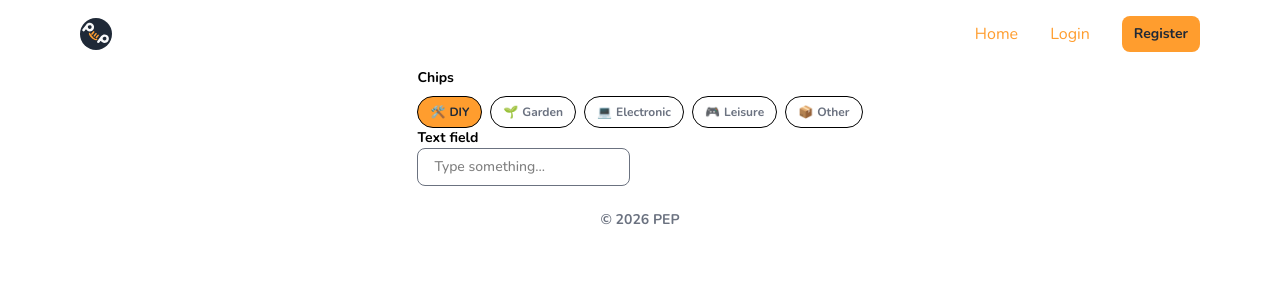
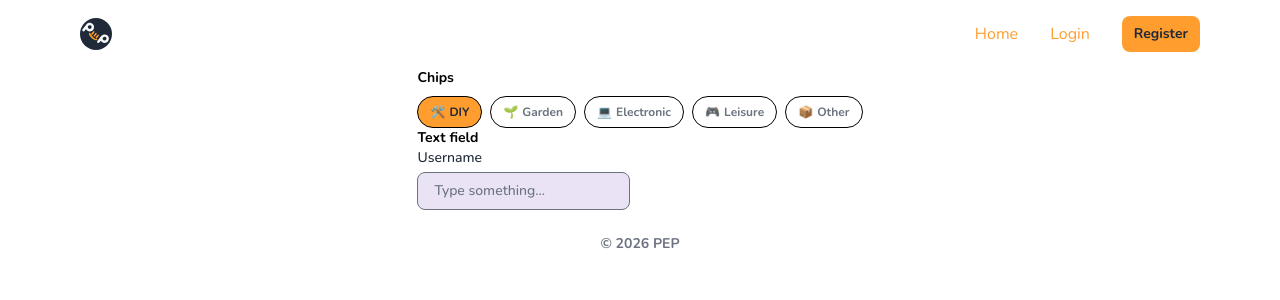
Before and after one commit to Tommfnr/Transcendence, an Angular app in the folder frontend/app/: page /test in a window 1280 px wide. Shown: the top 300 px of the page. Built offline with nearby package versions, Linux system fonts and the light colour scheme; no server answers.

Commit message:
wip: text field component

```diff
--- a/frontend/app/src/app/components/chip/chip.ts
+++ b/frontend/app/src/app/components/chip/chip.ts
@@ -16,7 +16,7 @@ export class ChipComponent {
 
 	get classes(): string {
 		const base =
-			'inline-flex h-8 items-center gap-1 rounded-full px-3 py-2 text-xs font-bold whitespace-nowrap cursor-pointer border border-text-strong';
+			'inline-flex h-8 items-center gap-1 rounded-full px-3 py-2 text-xs font-bold whitespace-nowrap cursor-pointer border border-strong';
 
 		if (this.selected)
 			return `${base} bg-primary text-on-primary`;
--- a/frontend/app/src/app/components/header-app/header-app.html
+++ b/frontend/app/src/app/components/header-app/header-app.html
@@ -2,8 +2,8 @@
   <img src="/icons/logo-invisible-background.svg" alt="" class="size-10 shrink-0" />
 
   <div class="min-w-0 flex-1">
-    <p class="truncate text-lg font-bold text-text-strong">Bonjour {{ userName() }}</p>
-    <p class="truncate text-2xs text-text-strong">Ensemble, rendons service à nos proches</p>
+    <p class="truncate text-lg font-bold text-strong">Bonjour {{ userName() }}</p>
+    <p class="truncate text-2xs text-strong">Ensemble, rendons service à nos proches</p>
   </div>
 
   <button type="button" aria-label="Notifications" class="shrink-0">
--- a/frontend/app/src/app/components/request-card/request-card.html
+++ b/frontend/app/src/app/components/request-card/request-card.html
@@ -6,18 +6,19 @@
 
     <div class="flex min-w-0 flex-1 flex-col gap-1">
       <div class="flex items-center gap-2">
-        <p class="truncate text-xs font-bold text-text-strong">
+        <p class="truncate text-xs font-bold text-strong">
           {{ request().authorName }}
           <span class="text-xs font-normal">- </span>
           <span class="text-xs font-normal italic">{{ request().groupName }}</span>
         </p>
-        <span class="ml-auto shrink-0 text-2xs font-light tracking-[-0.2px] text-text-strong">
+        <span class="ml-auto shrink-0 text-2xs font-light tracking-[-0.2px] text-strong
+">
           {{ request().timeAgo }}
         </span>
       </div>
 
       <div class="flex flex-col gap-1">
-        <h3 class="truncate text-xs font-bold text-text-strong">{{ request().title }}</h3>
+        <h3 class="truncate text-xs font-bold text-strong">{{ request().title }}</h3>
         <p class="line-clamp-2 text-xs text-text">{{ request().description }}</p>
       </div>
     </div>
--- a/frontend/app/src/app/components/stat-card/stat-card.html
+++ b/frontend/app/src/app/components/stat-card/stat-card.html
@@ -2,7 +2,7 @@
   <div class="flex h-full items-center px-2">
     <img [src]="'/icons/' + icon + '.svg'" alt="" class="size-8 shrink-0" />
   </div>
-  <div class="flex w-20 flex-col whitespace-nowrap text-text-strong">
+  <div class="flex w-20 flex-col whitespace-nowrap text-strong">
     <span class="text-xl font-bold">{{ count }}</span>
     <span class="text-2xs font-semibold tracking-tight">{{ label }}</span>
     <span class="text-2xs font-light tracking-tight">{{ sublabel }}</span>
--- a/frontend/app/src/app/components/tag/tag.ts
+++ b/frontend/app/src/app/components/tag/tag.ts
@@ -17,7 +17,7 @@ import { HelpRequestTagIcon } from '../../models/help-request.model';
 			@if (icon) {
 				<img [src]="'/icons/' + icon + '.svg'" alt="" class="size-3" />
 			}
-			<span class="whitespace-nowrap text-2xs tracking-tight text-text-strong">
+			<span class="whitespace-nowrap text-2xs tracking-tight text-strong">
 				{{ label }}
 			</span>
 		</span>
--- a/frontend/app/src/app/components/text-field/text-field.html
+++ b/frontend/app/src/app/components/text-field/text-field.html
@@ -1 +1,6 @@
-<input type="text" [placeholder]="placeholder" [class]="classes"/>
+<div class="flex flex-col gap-1">
+	@if (label) {
+		<label [for]="id" class="text-sm font-medium text-text">{{ label }}</label>
+	}
+	<input [id]="id" [type]="typeField" [placeholder]="placeholder" [class]="classes"/>
+</div>
--- a/frontend/app/src/app/components/text-field/text-field.ts
+++ b/frontend/app/src/app/components/text-field/text-field.ts
@@ -1,4 +1,4 @@
-import { Component, Input } from '@angular/core';
+import { Component, Input, Output, EventEmitter } from '@angular/core';
 
 export type TextFieldTone = 'white' | 'field' | 'complementary';
 export type TextFieldType = 'text' | 'password' | 'email' | 'number' | 'search' | 'tel' | 'url';
@@ -8,22 +8,30 @@ export type TextFieldType = 'text' | 'password' | 'email' | 'number' | 'search'
   imports: [],
   templateUrl: './text-field.html',
 })
+
 export class TextFieldComponent {
+
 	@Input() tone: TextFieldTone = 'white';
 	@Input({ required: true }) placeholder!: string;
-	@Input() type: TextFieldType = 'text';
+	@Input() typeField: TextFieldType = 'text';
+	@Input() label?: string;
+	@Output() valueChange = new EventEmitter<string>();
+
+	private static count = 0;
+	id = `text-field-${TextFieldComponent.count++}`;
 
 	get classes(): string {
 		const base =
-			'rounded-card border border-text-secondary px-4 py-2 text-sm font-medium '
+			'rounded-card border border-text-secondary px-4 py-2 text-sm font-medium placeholder:text-text-secondary '
 			+
-			'outline-none focus:border-primary';
+			'focus:outline-none focus:ring-1 focus:ring-offset-background ';
 
 		const surface: Record<TextFieldTone, string> = {
-			white: 'bg-card',
-			field: 'bg-field-surface',
-			complementary: 'bg-complementary',
+			white: 'bg-card focus:border-primary focus:ring-primary text-strong ',
+			field: 'bg-field-surface focus:border-primary focus:ring-primary text-strong',
+			complementary: 'bg-complementary-surface focus:border-complementary focus:ring-complementary text-strong',
 		};
+
 		return `${base} ${surface[this.tone]}`;
 	}
 }
--- a/frontend/app/src/app/pages/dashboard/dashboard.html
+++ b/frontend/app/src/app/pages/dashboard/dashboard.html
@@ -4,7 +4,7 @@
       class="flex h-10 min-w-40 flex-1 items-center gap-3 rounded-sm bg-card px-3 shadow-raised"
     >
       <img src="/icons/all-inclusive.svg" alt="" class="size-4 shrink-0" />
-      <span class="text-xs font-bold text-text-strong">Tous mes groupes</span>
+      <span class="text-xs font-bold text-strong">Tous mes groupes</span>
       <img src="/icons/chevron-down.svg" alt="" class="size-4 shrink-0" />
     </a>
 
@@ -29,7 +29,7 @@
         (click)="selectTab('requests')"
         class="border-b-2 px-2 pb-1 text-xs font-bold tracking-[-0.24px]"
         [ngClass]="
-          activeTab() === 'requests' ? 'border-primary text-primary' : 'border-transparent text-text-strong'
+          activeTab() === 'requests' ? 'border-primary text-primary' : 'border-transparent text-strong'
         "
       >
         Demandes
@@ -40,7 +40,7 @@
         (click)="selectTab('offers')"
         class="border-b-2 px-2 pb-1 text-xs font-bold tracking-[-0.24px]"
         [ngClass]="
-          activeTab() === 'offers' ? 'border-primary text-primary' : 'border-transparent text-text-strong'
+          activeTab() === 'offers' ? 'border-primary text-primary' : 'border-transparent text-strong'
         "
       >
         Propositions d'aide
--- a/frontend/app/src/app/pages/test/test.html
+++ b/frontend/app/src/app/pages/test/test.html
@@ -15,7 +15,9 @@
 <span class="text-sm font-bold">Text field</span>
 <div class="flex flex-wrap">
 <app-text-field
+	tone="complementary"
+	label="Username"
 	placeholder="Type something..."
-	tone="white"
+	typeField="text"
 />
 </div>
--- a/frontend/app/src/styles.css
+++ b/frontend/app/src/styles.css
@@ -7,6 +7,7 @@
 	/* Colors*/
 	--color-primary: #FF9D2E;
 	--color-secondary: #4B5563;
+	--color-strong: #000000;
 	--color-alert: #FF7700;
 	--color-error: #EF4444;
 	--color-card: #FFFFFF;
@@ -20,11 +21,6 @@
 	   stand out. */
 	--color-background: #F8F9FA;
 	--color-field-surface: #F8F9FA;
-
-	/* Pure black. Dense mobile UI where maximum contrast is needed:
-	   card titles, stat labels, header greeting. For long-form copy
-	   prefer --color-text, which is softer on the eye. */
-	--color-text-strong: #000000;
 
 	/* Text and icons sitting ON an orange fill (primary, alert).
 	   Dark, not white: #FF9D2E is light in luminance, so white text on it
```
